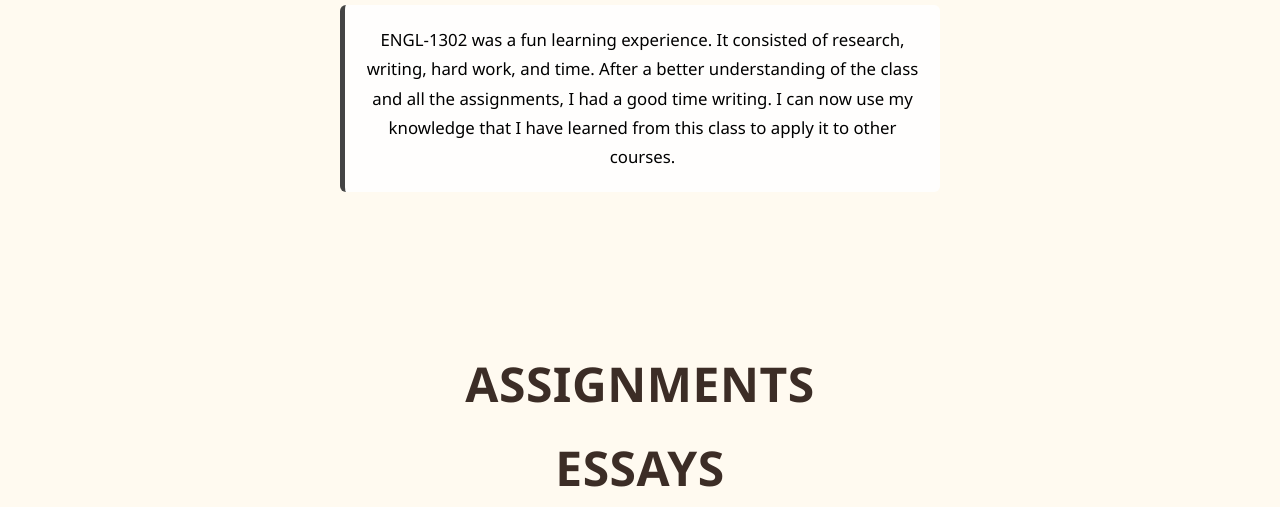
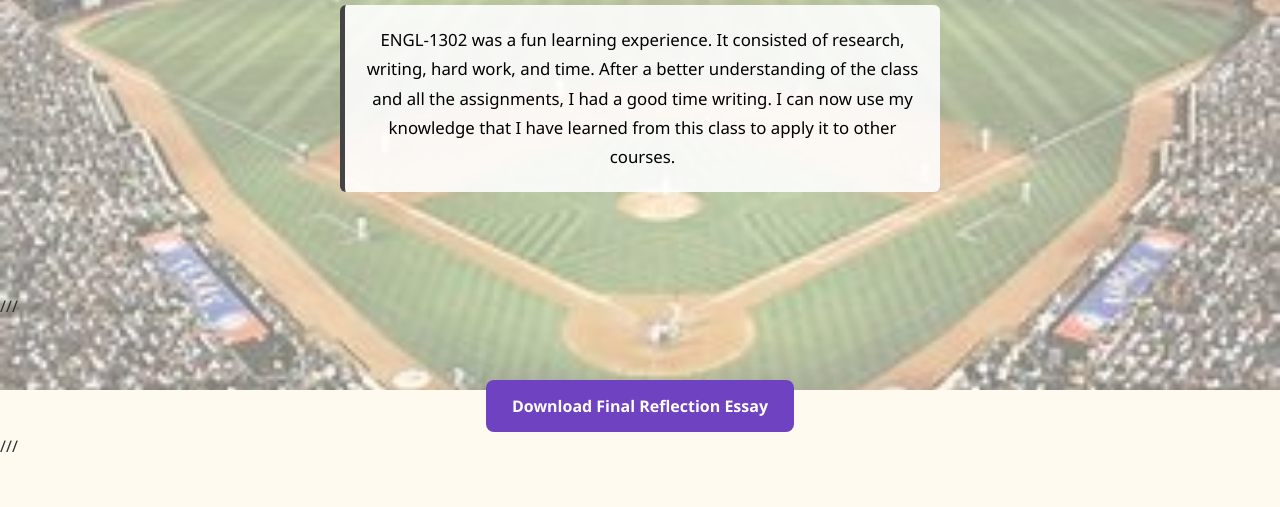
Before and after one commit to CalebCastroPortfolio/ENGL-1302, a plain HTML site: page index.html in a window 1280 px wide. Shown: the part 410-917 px from the top of the page. Drawn offline with Linux system fonts and the light colour scheme.

Commit message:
added button, added background

```diff
--- a/index.html
+++ b/index.html
@@ -19,7 +19,14 @@
       </p>
     </div>
   </header>
+///
+<div style="text-align: center; margin-top: 30px;">
+  <a href="extras/Final-Reflection-Essay.docx" download class="download-btn">
+    Download Final Reflection Essay
+  </a>
+</div>
 
+///
   <!-- Section Title -->
   <section class="section-title">
     <h2>ASSIGNMENTS<br>ESSAYS<br>AND MORE!</h2>
--- a/styles.css
+++ b/styles.css
@@ -140,3 +140,16 @@ body {
   background-color: #5a35a1;
   transform: scale(1.05);
 }
+
+/* ===== Fullscreen Background Image with Transparency ===== */
+body::before {
+  content: "";
+  position: fixed;
+  top: 0;
+  left: 0;
+  width: 100vw;
+  height: 100vh;
+  background: url('assets/baseball.jpeg') no-repeat center center/cover;
+  opacity: 0.5; /* 50% transparent */
+  z-index: -1;
+}
```
Also changed, not shown: assets/baseball.jpeg (added), 3 other files.
